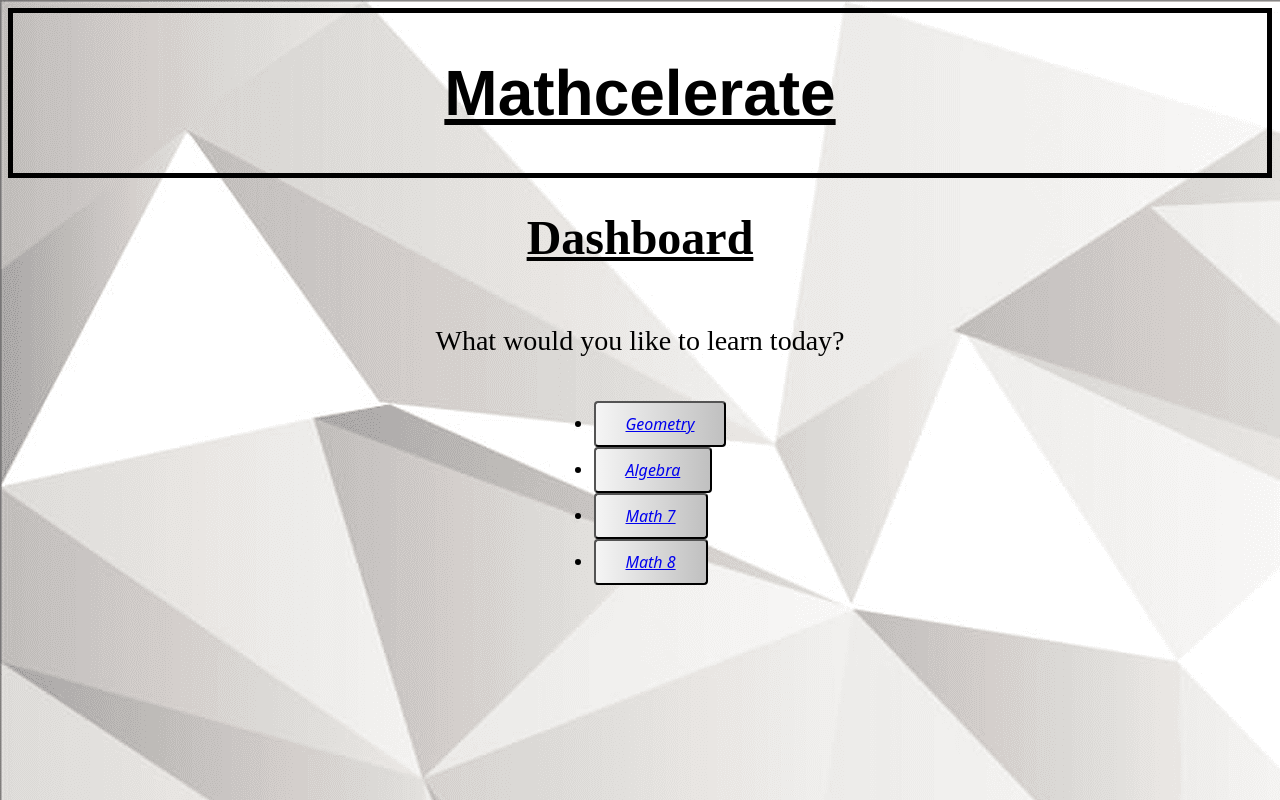
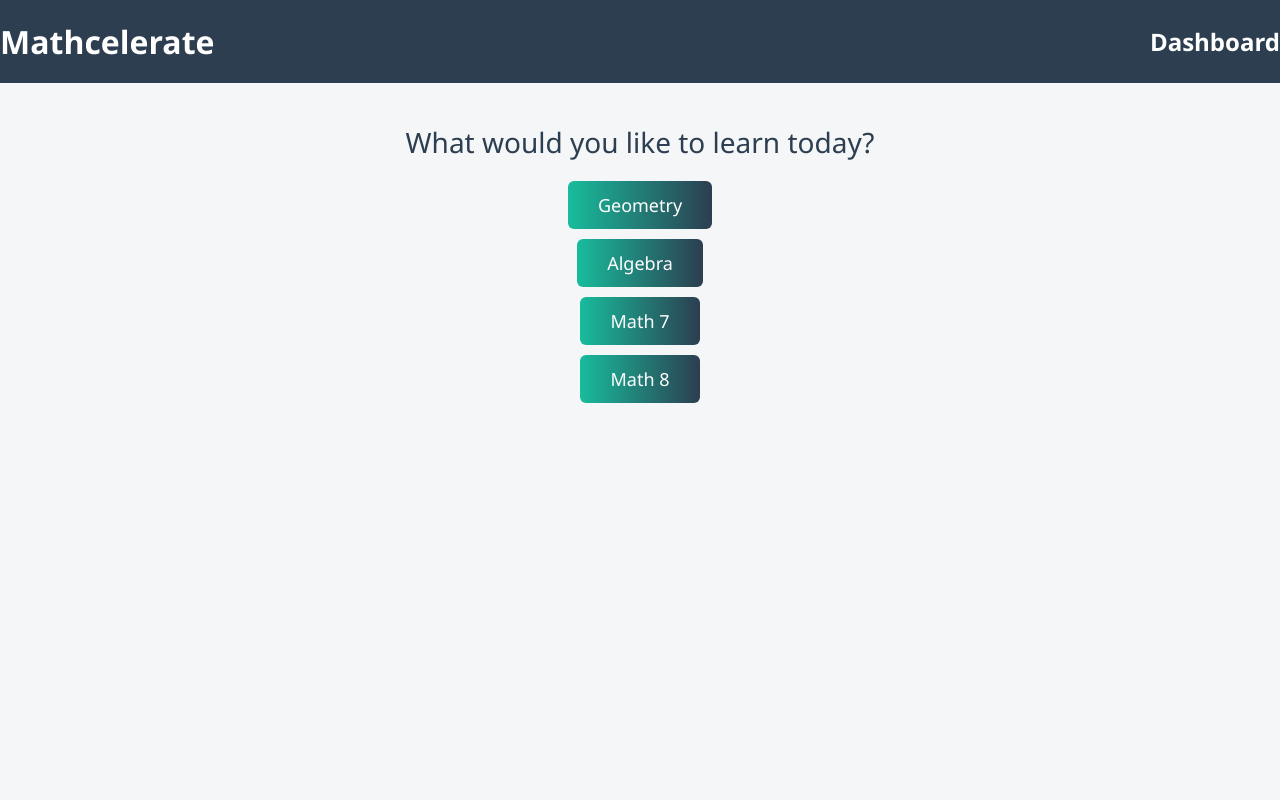
Before and after one commit to Naman-Muthreja/math-learn, a plain HTML site: page Dashboard.html in a window 1280 px wide. Drawn offline with Linux system fonts and the light colour scheme.

Commit message:
redid css
redidi css

```diff
--- a/Algebra.css
+++ b/Algebra.css
@@ -4,18 +4,19 @@ body {
     display: flex;
     flex-direction: column;
     align-items: center;
-
   .header {
    display: flex;
    flex-direction: row;
+    background: linear-gradient(to right,whitesmoke,#18bc9c);
     .backbutton {
      border: none;
      background-color: transparent;
      img {
-                width: 90px;
+     width: 60px;
      margin-left: -90px;
      margin-right: 30px;
      background-color: transparent;
+
             }
         }
           .title {
@@ -34,8 +35,11 @@ body {
         align-items: center;
         h2 {
             font-size: 37px;
+             margin: 40px 0 20px;
+             font-family: 'Segoe UI', Tahoma, Geneva, Verdana, sans-serif;
 
         }
+
         .topics {
             display: flex;
             flex-direction: column;
@@ -46,18 +50,29 @@ body {
                 align-items: center;
 
                 button {
-                    background-image: linear-gradient(to right, gray,white);
+                 background-image: linear-gradient(to right, #18bc9c,#2c3e50);
                 padding: 7px 20px;
-                     border-radius: 18px;
-                     margin-bottom: 40px;
-                }
+                 padding: 12px 30px;
+                 border-radius: 6px;
+                  display:inline-block
+                text-decoration: none;
+                cursor: pointer;
+  transition: background 0.3s ease, transform 0.2s ease;
+
+
                 a {
-                    color: black;
-                    font-weight: bold;
+                    color: white;
+                     text-decoration: none;
                     font-size: 18px;
 
+
+}
+ &:hover {
+    background-image: linear-gradient(to right, #1abc9c, #34495e);
+    transform: translateY(-1px);
   }
                 }
             }
         }
     }
+}
--- a/Dashboard.css
+++ b/Dashboard.css
@@ -1,73 +1,60 @@
+body {
+  margin: 0;
+  background-color: #f4f6f8;
+  font-family: 'Segoe UI', Tahoma, Geneva, Verdana, sans-serif;
+  color: #2c3e50;
+  text-align: center;
+  display: flex;
+  flex-direction: column;
+  align-items: center;
+}
 
-body {
-    background-color: whitesmoke;
-      background-image: url("White-background-wallpaper_.png")
+.header {
+  width: 100%;
+  padding: 20px;
+  background-color: #2c3e50;
+  color: white;
+  display: flex;
+  justify-content: space-between;
+  align-items: center;
 }
-    display: flex;
-    flex-direction: column;
-    align-items: center;
 
-    .header {
-        display: flex;
-        flex-direction: row;
-        margin-left: -10px;
+.title h1 {
+  margin: 0;
+  font-size: 32px;
+}
 
+.dashboard-title h2 {
+  margin: 0;
+  font-size: 24px;
+}
 
-        }
-        .title {
-            font-family:'Franklin Gothic Medium', 'Arial Narrow', Arial, sans-serif;
-            font-size:32px;
-            font-weight: bold;
-            border: 5px solid black;
+.paragraph p {
+  font-size: 28px;
+  margin: 40px 0 20px;
+}
 
+.topics ul {
+  list-style-type: none;
+  padding: 0;
+}
 
-            text-align: center;
-        }
-    .Dashboard
-    {
-        font-size:24px;
-        padding-left: 0px;
-        text-align: center;
-    }
-    .paragraph
-    {
-        font-size:28px
-    }
-    .content {
-        display: flex;
-        flex-direction: column;
-        align-items: center;
-    .topics {
-            display: flex;
-            flex-direction: column;
-            font-size:20px;
+.topics li {
+  margin: 10px 0;
+}
 
+.topic-button {
+  display: inline-block;
+  padding: 12px 30px;
+  background: linear-gradient(to right, #18bc9c, #2c3e50);
+  color: white;
+  text-decoration: none;
+  border-radius: 6px;
+  font-size: 18px;
+  transition: background 0.3s ease, transform 0.2s ease;
+}
 
-            ul {
-                display: flex;
-                flex-direction: column;
-                align-items: center;
-
-
-                a {
-                    color: black;
-                    font-weight: bold;
-                    font-size: 18px;
-
-
-                }
-            }
-        }
-    }
-
-    button{
-      padding: 10px 30px;
-      border-radius: 4px;
-      background-color: whitesmoke;
-     background-image: linear-gradient(to right, whitesmoke,silver);
-      font-size: medium;
-      font-family: system-ui, -apple-system, BlinkMacSystemFont, 'Segoe UI', Roboto, Oxygen, Ubuntu, Cantarell, 'Open Sans', 'Helvetica Neue', sans-serif;
-      font-style:oblique
-
-
-    }
+.topic-button:hover {
+  background: linear-gradient(to right, #1abc9c, #34495e);
+  transform: translateY(-2px);
+}
--- a/Dashboard.html
+++ b/Dashboard.html
@@ -1,56 +1,36 @@
 <!DOCTYPE html>
-
-<html>
-
+<html lang="en">
 <head>
-    <meta charset="UTF-8">
-    <meta name="viewport" content="width=device-width, initial-scale=1.0"/>
-<title>Page Title</title>
- <link rel="stylesheet" href = "Dashboard.css">
-<style>
+  <meta charset="UTF-8" />
+  <meta name="viewport" content="width=device-width, initial-scale=1.0" />
+  <title>Mathcelerate Dashboard</title>
+  <link rel="stylesheet" href="Dashboard.css" />
+</head>
+<body>
 
 
-
-</style>
-</head>
-<body>
-    <u>
-
-
+  <header class="header">
     <div class="title">
       <h1>Mathcelerate</h1>
     </div>
-<div class="header">
-<div class="Dashboard">
-<h1> Dashboard</h1>
+    <div class="dashboard-title">
+      <h2>Dashboard</h2>
     </div>
+  </header>
 
-    </u>
-    </div>
-</div>
-</body>
-</html>
-<div class="content">
-
+ <main class="content">
     <div class="paragraph">
           <p>What would you like to learn today?</p>
         </div>
+<div class="topics">
+      <ul>
+        <li><a href="Geometry.html" class="topic-button">Geometry</a></li>
+      <li><a href="Algebra.html" class="topic-button">Algebra</a></li>
+        <li><a href="Math 7.html" class="topic-button">Math 7</a></li>
+        <li><a href="Math 8.html" class="topic-button">Math 8</a></li>
+      </ul>
+    </div>
+  </main>
 
-<ul>
-    <div class="topics">
-
-<li><button><a href="Geometry.html">Geometry</a></button></li>
-   <li><button><a href = "Algebra.html">Algebra</a></button></li>
-<li><button><a href = "Math 7.html">Math 7</a></button></li>
-   <li><button><a href = "Math 8.html">Math 8<A></A></a></button></li>
-
-
-   </div>
-    </div>
-
-
-
-
-</ul>
 </body>
 </html>
--- a/Geometric Mean.css
+++ b/Geometric Mean.css
@@ -16,17 +16,18 @@ body {
             margin-left: -90px;
             margin-right: 30px;
             background-color: transparent;
+
             }
         }
-        .headers
 
         .title {
             font-family:Verdana, Geneva, Tahoma, sans-serif;
-            font-size:23px;
+            font-size:100px;
             font-weight: bold;
             border: 5px solid black;
             padding-left: 16px;
             padding-right: 16px;
+
         }
     }
     .video
@@ -56,6 +57,7 @@ body {
                     padding: 7px 20px;
                      border-radius: 18px;
                      margin-bottom: 40px;
+                     text-decoration:none;
                 }
                 a {
                     color: black;
--- a/Geometry.css
+++ b/Geometry.css
@@ -4,18 +4,19 @@ body {
     display: flex;
     flex-direction: column;
     align-items: center;
-
   .header {
    display: flex;
    flex-direction: row;
+    background: linear-gradient(to right,whitesmoke,#18bc9c);
     .backbutton {
      border: none;
      background-color: transparent;
      img {
-                width: 90px;
+     width: 60px;
      margin-left: -90px;
      margin-right: 30px;
      background-color: transparent;
+
             }
         }
           .title {
@@ -34,8 +35,11 @@ body {
         align-items: center;
         h2 {
             font-size: 37px;
+             margin: 40px 0 20px;
+             font-family: 'Segoe UI', Tahoma, Geneva, Verdana, sans-serif;
 
         }
+
         .topics {
             display: flex;
             flex-direction: column;
@@ -46,18 +50,29 @@ body {
                 align-items: center;
 
                 button {
-                    background-image: linear-gradient(to right, gray,white);
+                 background-image: linear-gradient(to right, #18bc9c,#2c3e50);
                 padding: 7px 20px;
-                     border-radius: 18px;
-                     margin-bottom: 40px;
+                 padding: 12px 30px;
+                 border-radius: 6px;
+                  display:inline-block
+                text-decoration: none;
+                cursor: pointer;
+  transition: background 0.3s ease, transform 0.2s ease;
+
+
+                a {
+                    color: white;
+                     text-decoration: none;
+                    font-size: 18px;
+                    margin: 10px 0;
+
 }
-                a {
-                    color: black;
-                    font-weight: bold;
-                    font-size: 18px;
-
+ &:hover {
+    background-image: linear-gradient(to right, #1abc9c, #34495e);
+    transform: translateY(-1px);
   }
                 }
             }
         }
     }
+}
--- a/Math 7.css
+++ b/Math 7.css
@@ -1,21 +1,23 @@
+
 
 body {
     background-color: whitesmoke;
     display: flex;
     flex-direction: column;
     align-items: center;
-
   .header {
    display: flex;
    flex-direction: row;
+    background: linear-gradient(to right,whitesmoke,#18bc9c);
     .backbutton {
      border: none;
      background-color: transparent;
      img {
-                width: 90px;
+     width: 60px;
      margin-left: -90px;
      margin-right: 30px;
      background-color: transparent;
+
             }
         }
           .title {
@@ -34,8 +36,11 @@ body {
         align-items: center;
         h2 {
             font-size: 37px;
+             margin: 40px 0 20px;
+             font-family: 'Segoe UI', Tahoma, Geneva, Verdana, sans-serif;
 
         }
+
         .topics {
             display: flex;
             flex-direction: column;
@@ -46,18 +51,29 @@ body {
                 align-items: center;
 
                 button {
-                    background-image: linear-gradient(to right, gray,white);
+                 background-image: linear-gradient(to right, #18bc9c,#2c3e50);
                 padding: 7px 20px;
-                     border-radius: 18px;
-                     margin-bottom: 40px;
-                }
+                 padding: 12px 30px;
+                 border-radius: 6px;
+                  display:inline-block
+                text-decoration: none;
+                cursor: pointer;
+  transition: background 0.3s ease, transform 0.2s ease;
+
+
                 a {
-                    color: black;
-                    font-weight: bold;
+                    color: white;
+                     text-decoration: none;
                     font-size: 18px;
 
+
+}
+ &:hover {
+    background-image: linear-gradient(to right, #1abc9c, #34495e);
+    transform: translateY(-1px);
   }
                 }
             }
         }
     }
+}
--- a/Math 8.css
+++ b/Math 8.css
@@ -1,21 +1,24 @@
+
+
 
 body {
     background-color: whitesmoke;
     display: flex;
     flex-direction: column;
     align-items: center;
-
   .header {
    display: flex;
    flex-direction: row;
+    background: linear-gradient(to right,whitesmoke,#18bc9c);
     .backbutton {
      border: none;
      background-color: transparent;
      img {
-                width: 90px;
+     width: 60px;
      margin-left: -90px;
      margin-right: 30px;
      background-color: transparent;
+
             }
         }
           .title {
@@ -34,8 +37,11 @@ body {
         align-items: center;
         h2 {
             font-size: 37px;
+             margin: 40px 0 20px;
+             font-family: 'Segoe UI', Tahoma, Geneva, Verdana, sans-serif;
 
         }
+
         .topics {
             display: flex;
             flex-direction: column;
@@ -46,18 +52,29 @@ body {
                 align-items: center;
 
                 button {
-                    background-image: linear-gradient(to right, gray,white);
+                 background-image: linear-gradient(to right, #18bc9c,#2c3e50);
                 padding: 7px 20px;
-                     border-radius: 18px;
-                     margin-bottom: 40px;
-                }
+                 padding: 12px 30px;
+                 border-radius: 6px;
+                  display:inline-block
+                text-decoration: none;
+                cursor: pointer;
+  transition: background 0.3s ease, transform 0.2s ease;
+
+
                 a {
-                    color: black;
-                    font-weight: bold;
+                    color: white;
+                     text-decoration: none;
                     font-size: 18px;
 
+
+}
+ &:hover {
+    background-image: linear-gradient(to right, #1abc9c, #34495e);
+    transform: translateY(-1px);
   }
                 }
             }
         }
     }
+}
```
Also changed, not shown: Algebra.html (+3 -0 lines), Geometric Mean.html (+4 -1 lines), Geometry.html (+10 -5 lines), Math 7.html (+3 -0 lines), Math 8.html (+3 -0 lines). Lines whose indentation alone changed are shown as unchanged.
